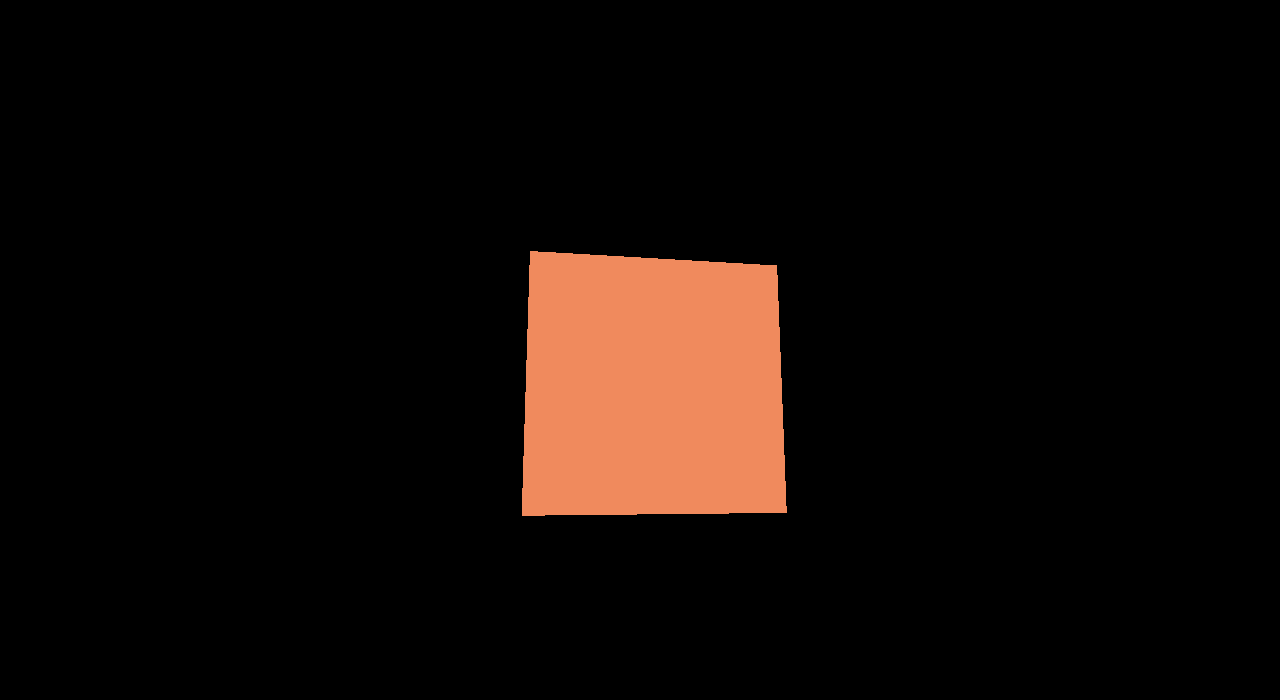
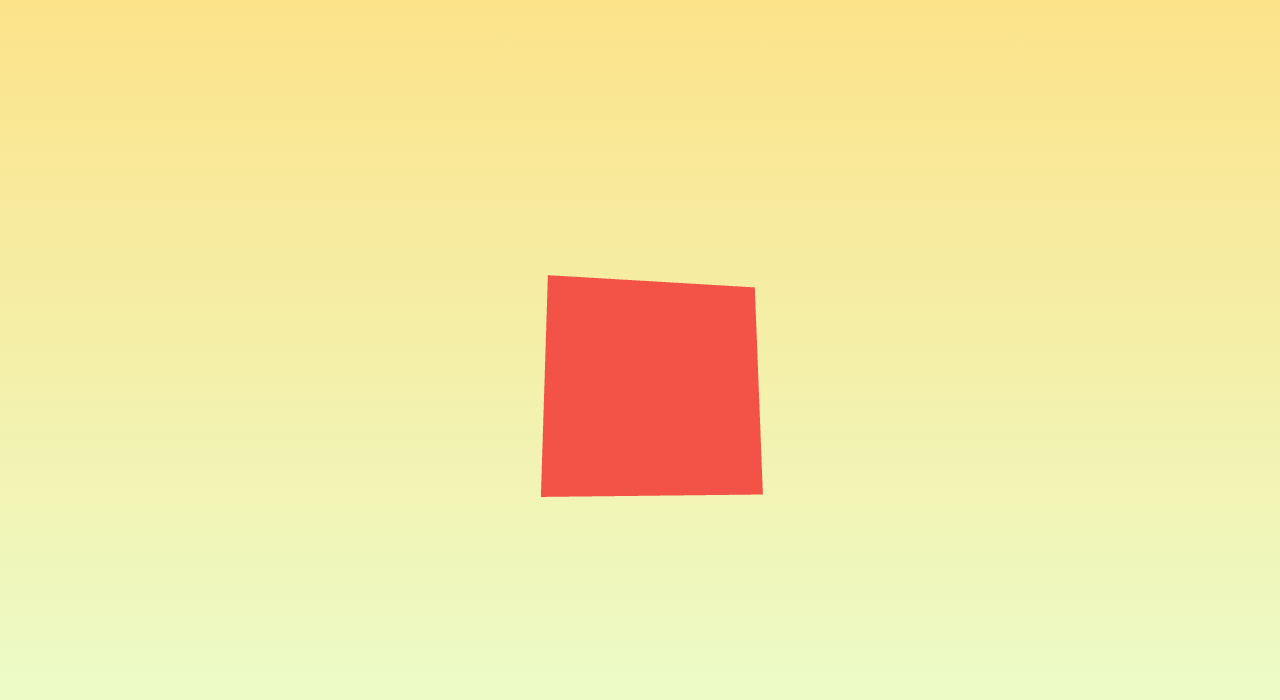
Before and after one commit to ewoks-matt-alex-harley-nikho/three-js-project, a plain HTML site: page index.html in a window 1280 px wide. Drawn offline with nearby package versions, Linux system fonts and the light colour scheme.

Commit message:
refactored code

```diff
--- a/app.js
+++ b/app.js
@@ -1,36 +1,116 @@
 "use strict";
 
-// Scene setup
-var scene = new THREE.Scene();
-// Camera setup: FoV, perspective, near, far
-var camera = new THREE.PerspectiveCamera( 75, window.innerWidth / window.innerHeight, 0.1, 1000 );
-var renderer = new THREE.WebGLRenderer();
+//Global stuff
 
-renderer.setSize( window.innerWidth, window.innerHeight );
-document.body.appendChild( renderer.domElement );
+var hemisphereLight, shadowLight, HEIGHT, WIDTH, Colors, camera, scene, renderer, dragon, appContainer;
 
-// Add boxes in the scene
-var geometry = new THREE.BoxGeometry( 2, 2, 2 );
-var material = new THREE.MeshBasicMaterial( { color:"rgb(240,138,93)"} );
-var cube = new THREE.Mesh( geometry, material );
+Colors = {
+    red:0xf25346,
+    white:0xd8d0d1,
+    brown:0x59332e,
+    pink:0xF5986E,
+    brownDark:0x23190f,
+    blue:0x68c3c0
+};
 
-// Add Sphere in the scene
+HEIGHT = window.innerHeight;
+WIDTH = window.innerWidth;
 
-// var geometry = new THREE.SphereGeometry( 5, 32, 32 );
-// var material = new THREE.MeshBasicMaterial( {color:"rgb(240,138,93)"} );
-// var sphere = new THREE.Mesh( geometry, material );
+// Scene Creation
 
-scene.add( cube );
+function createScene () {
+
+    // Scene setup
+    scene = new THREE.Scene();
+
+    // Camera setup: FoV, perspective, near, far
+    camera = new THREE.PerspectiveCamera( 85, window.innerWidth / window.innerHeight, .5, 1000 );
+
+    // Calls on WebGL
+    renderer = new THREE.WebGLRenderer({
+        alpha: true,
+        antialias: true
+    });
+
+    camera.position.z = 5;
+
+    // Creates Fog
+    scene.fog = new THREE.Fog(0xf7d9aa, 100, 950);
+
+    // Scene Render and DOM call
+    renderer.setSize(WIDTH, HEIGHT);
+    renderer.shadowMap.enabled = true;
+    renderer.setSize( window.innerWidth, window.innerHeight );
+    appContainer = document.getElementById('app');
+    appContainer.appendChild( renderer.domElement );
+
+}
+
+function createLights() {
+    // A hemisphere light is a gradient colored light;
+    // the first parameter is the sky color, the second parameter is the ground color,
+    // the third parameter is the intensity of the light
+    hemisphereLight = new THREE.HemisphereLight(0xaaaaaa,0x000000, .9)
+
+    // A directional light shines from a specific direction.
+    // It acts like the sun, that means that all the rays produced are parallel.
+    shadowLight = new THREE.DirectionalLight(0xffffff, .9);
+
+    // Set the direction of the light
+    shadowLight.position.set(150, 350, 350);
+
+    // Allow shadow casting
+    shadowLight.castShadow = true;
+
+    // define the visible area of the projected shadow
+    shadowLight.shadow.camera.left = -400;
+    shadowLight.shadow.camera.right = 400;
+    shadowLight.shadow.camera.top = 400;
+    shadowLight.shadow.camera.bottom = -400;
+    shadowLight.shadow.camera.near = 1;
+    shadowLight.shadow.camera.far = 1000;
+
+    // define the resolution of the shadow; the higher the better,
+    // but also the more expensive and less performant
+    shadowLight.shadow.mapSize.width = 2048;
+    shadowLight.shadow.mapSize.height = 2048;
+
+    // to activate the lights, just add them to the scene
+    scene.add(hemisphereLight);
+    scene.add(shadowLight);
+}
+
+function createDragon () {
+
+    // Add boxes in the scene
+    var bodyGeom = new THREE.BoxGeometry( 2, 2, 2 );
+    var bodyMaterial = new THREE.MeshBasicMaterial({
+        color: Colors.red,
+        shading: THREE.flatShading
+    });
+    dragon = new THREE.Mesh( bodyGeom, bodyMaterial );
+
+    // Head
+
+    // Wings
+
+    // Tail
+
+    scene.add(dragon);
+
+}
+
+createScene();
+createLights();
+createDragon();
+animate();
 
 
-camera.position.z = 5;
 
-// Render Scene with cube
+// Render Scene
 function animate() {
     requestAnimationFrame( animate );
     renderer.render( scene, camera );
-
-    cube.rotation.x += 0.01;
-    cube.rotation.y += 0.01;
+    dragon.rotation.x += 0.01;
+    dragon.rotation.y += 0.01;
 }
-animate();
--- a/index.html
+++ b/index.html
@@ -6,6 +6,9 @@
     <link rel="stylesheet" href="style.css">
 </head>
 <body>
+<div class="container">
+    <div id="app"></div>
+</div>
 <script src="three.js"></script>
 <script src="app.js"></script>
 </body>
--- a/style.css
+++ b/style.css
@@ -6,3 +6,11 @@ canvas {
     width: 100%;
     height: 100%;
 }
+
+#app {
+    position: absolute;
+    width: 100%;
+    height: 100%;
+    overflow: hidden;
+    background: linear-gradient(#fce38a, #eaffd0);
+}
```
